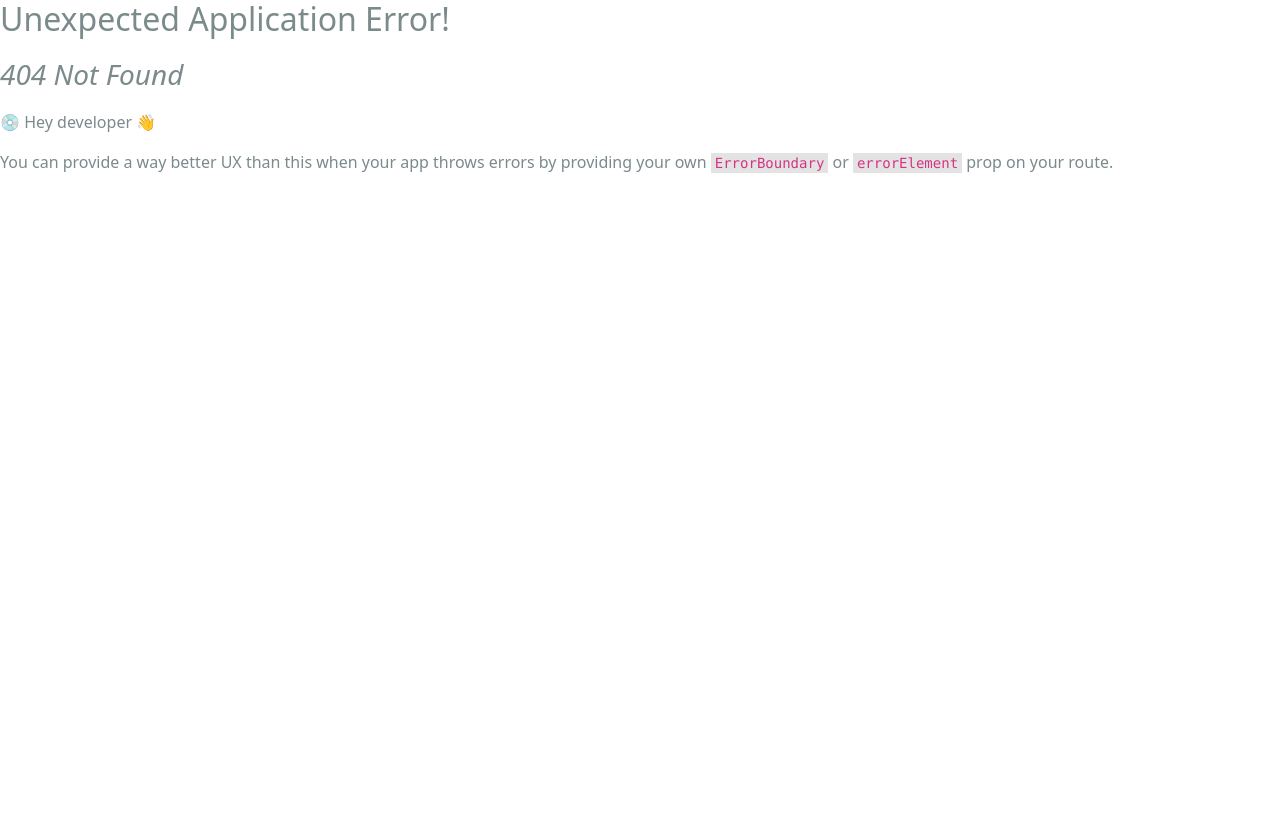
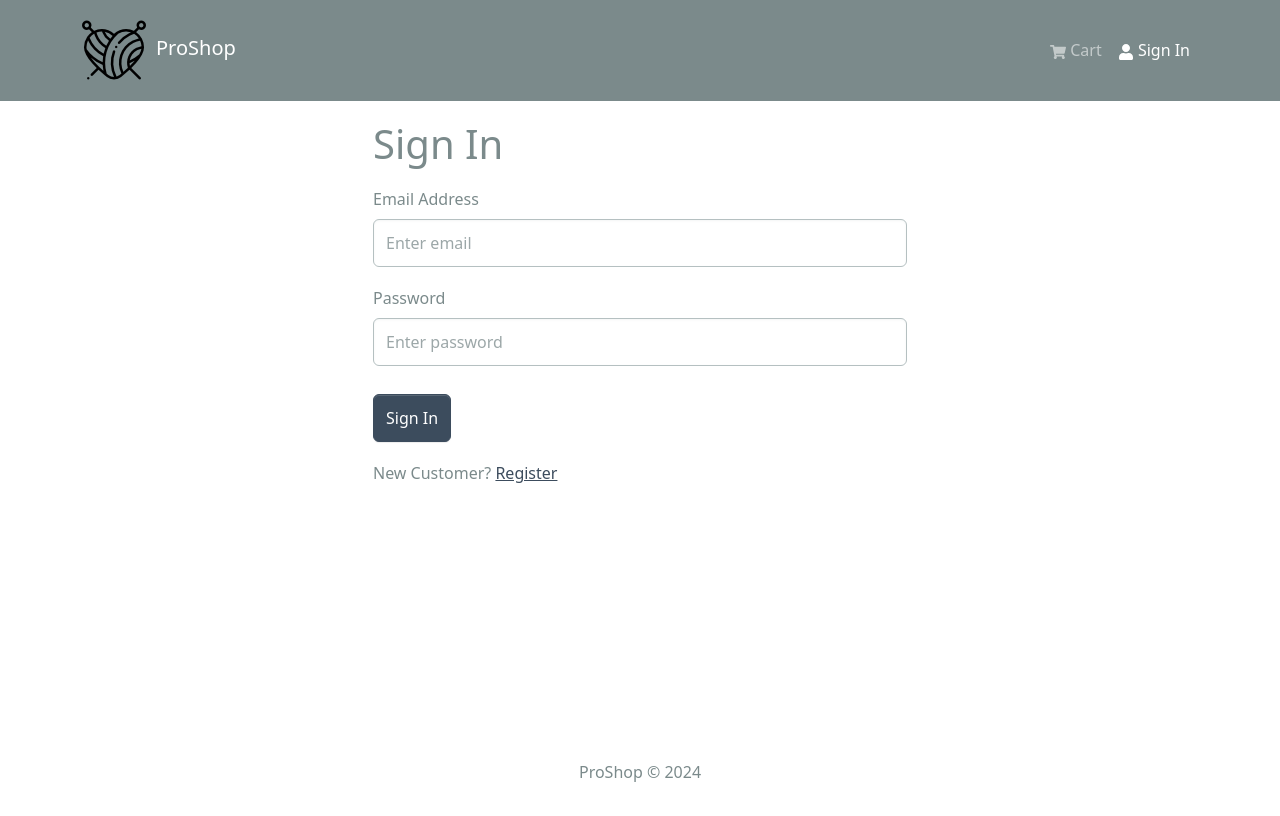
Before and after one commit to mariamhmousa/proshop, a React (Create React App) app in the folder frontend/: page /login in a window 1280 px wide. Before the commit this address had no page. Shown: the top 816 px of the page. Built offline with nearby package versions, Linux system fonts and the light colour scheme.

Commit message:
Added authSlice & LoginScreen

```diff
--- /dev/null
+++ b/frontend/src/components/FormContainer.jsx
@@ -0,0 +1,15 @@
+import { Container, Row, Col } from 'react-bootstrap';
+
+const FormContainer = ({ children }) => {
+  return (
+    <Container>
+      <Row className='justify-content-md-center'>
+        <Col xs={12} md={6}>
+          {children}
+        </Col>
+      </Row>
+    </Container>
+  );
+};
+
+export default FormContainer;
--- a/frontend/src/index.js
+++ b/frontend/src/index.js
@@ -16,12 +16,14 @@ import reportWebVitals from './reportWebVitals';
 import HomeScreen from './screens/HomeScreen';
 import ProductScreen from './screens/ProductScreen';
 import CartScreen from './screens/CartScreen.jsx';
+import LoginScreen from './screens/LoginScreen.jsx';
 
 const router = createBrowserRouter(createRoutesFromElements(
   <Route path='/' element={<App />}>
     <Route index={true} path='/' element={<HomeScreen/>}/>
     <Route path='/product/:id' element={<ProductScreen/>}/>
     <Route path='/cart' element={<CartScreen/>}/>
+    <Route path='/login' element={<LoginScreen/>}/>
 
   </Route>
 ))
--- /dev/null
+++ b/frontend/src/screens/LoginScreen.jsx
@@ -0,0 +1,50 @@
+import { useState } from "react"
+import { Link } from 'react-router-dom';
+import { Form, Row, Col, Button, FormGroup, FormLabel, FormControl } from "react-bootstrap";
+import FormContainer from "../components/FormContainer";
+
+const LoginScreen = () => {
+    const [email, setEmail] = useState('');
+    const [password, setPassword] = useState('');
+
+    const submitHandler = (e) => {
+        e.preventDefault();
+        console.log('submit');
+    }
+  return (
+    <FormContainer>
+        <h1>Sign In</h1>
+        <Form onSubmit={submitHandler}>
+            <FormGroup controlId="email" className="my-3">
+                <FormLabel>Email Address</FormLabel>
+                <FormControl
+                    type="email"
+                    placeholder="Enter email"
+                    value={email}
+                    onChange={(e) => setEmail(e.target.value)}
+                ></FormControl>
+            </FormGroup>
+            <FormGroup controlId="password" className="my-3">
+                <FormLabel>Password</FormLabel>
+                <FormControl
+                    type="password"
+                    placeholder="Enter password"
+                    value={password}
+                    onChange={(e) => setPassword(e.target.value)}
+                ></FormControl>
+            </FormGroup>
+
+            <Button type="submit" variant="primary" className="mt-2">
+                Sign In
+            </Button>
+        </Form>
+        <Row className="py-3">
+            <Col>
+            New Customer? <Link to='/register'>Register</Link>
+            </Col>
+        </Row>
+    </FormContainer>
+  )
+}
+
+export default LoginScreen
--- /dev/null
+++ b/frontend/src/slices/authSlice.js
@@ -0,0 +1,20 @@
+import { createSlice } from '@reduxjs/toolkit';
+
+const initialState = {
+    userInfo: localStorage.getItem('userInfo') ? JSON.parse(localStorage.getItem('userInfo')) : null
+};
+
+const authSlice = createSlice({
+    name: 'auth',
+    initialState,
+    reducers: {
+        setCredentials: (state, action) => {
+            state.userInfo = action.payload;
+            localStorage.setItem('userInfo', JSON.stringify(action.payload));
+        }
+    }
+})
+
+export const { setCredentials } = authSlice.actions;
+
+export default authSlice.reducer;
--- a/frontend/src/store.js
+++ b/frontend/src/store.js
@@ -1,11 +1,13 @@
 import {configureStore} from '@reduxjs/toolkit';
 import { apiSlice } from './slices/apiSlice';
 import cartSliceReducer from './slices/cartSlice';
+import authSliceReducer from './slices/authSlice';
 
 const store = configureStore({
     reducer: {
         [apiSlice.reducerPath]: apiSlice.reducer,
-        cart: cartSliceReducer
+        cart: cartSliceReducer,
+        auth: authSliceReducer
     },
     middleware: (getDefaultMiddleware) =>
         getDefaultMiddleware().concat(apiSlice.middleware),
```
Also changed, not shown: frontend/src/slices/usersApiSlice.js (added, +16 -0 lines).
